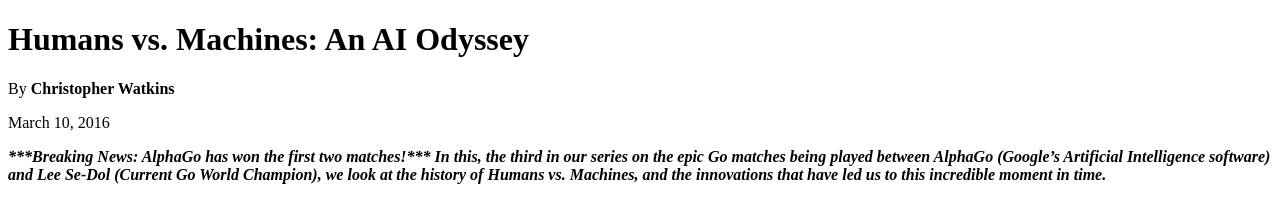
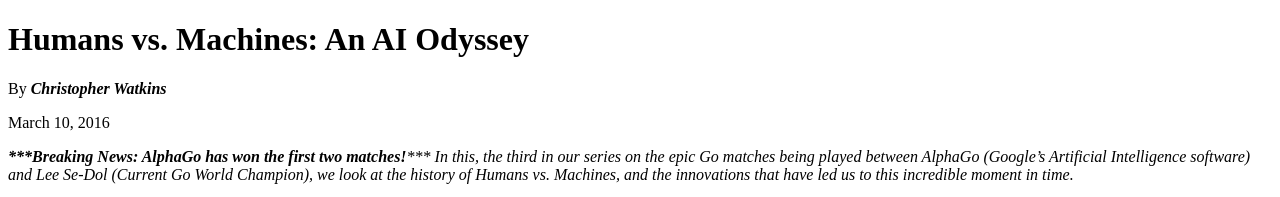
Before and after one commit to AskSaikatSinha/Udacity-Frontend-Nanodegree, a plain HTML site: page index.html in a window 1280 px wide. Shown: the top 197 px of the page. Drawn offline with Linux system fonts and the light colour scheme.

Commit message:
Changes
Changes Made

```diff
--- a/index.html
+++ b/index.html
@@ -9,15 +9,15 @@
   <!-- Format this text to match the mockup exactly! -->
   <h1>Humans vs. Machines: An AI Odyssey</h1>
 
-  <p>By <strong>Christopher Watkins</strong></p>
+  <p>By <strong><i>Christopher Watkins</i></strong></p>
 
   <p>March 10, 2016</p>
 
-  <p><b><em>***Breaking News: AlphaGo has won the first two matches!*** In this, the third in our series on the epic Go matches being played between AlphaGo (Google’s Artificial Intelligence software) and Lee Se-Dol (Current Go World Champion), we look at the history of Humans vs. Machines, and the innovations that have led us to this incredible moment in time.</em></b></p>
+  <p><em><b>***Breaking News: AlphaGo has won the first two matches!</b>*** In this, the third in our series on the epic Go matches being played between AlphaGo (Google’s Artificial Intelligence software) and Lee Se-Dol (Current Go World Champion), we look at the history of Humans vs. Machines, and the innovations that have led us to this incredible moment in time.</em></p>
 
   <img src="http://i2.wp.com/blog.udacity.com/wp-content/uploads/2016/03/56df2490a351d802222160.gif">
 
-  <p>For as long as humans have built things, we’ve wrestled with the implications of what we’ve built. In many cases, these philosophical and ethical wrestlings have made for great drama—think Frankenstein, or 2001: A Space Odyssey. Often, the hypothetical scenarios we envision come remarkably close to true, and the discoveries we’ve made in the fields of Artificial Intelligence and Machine Learning make clear that a “computer with a mind of its own” is <strike>going to take over the world</strike> not such a fantastic thing to imagine any longer.</p>
+  <p>For as long as humans have built things, we’ve wrestled with the implications of what we’ve built. In many cases, these philosophical and ethical wrestlings have made for great drama—think Frankenstein, or 2001: A Space Odyssey. Often, the hypothetical scenarios we envision come remarkably close to true, and the discoveries we’ve made in the fields of Artificial Intelligence and Machine Learning make clear that a “computer with a mind of its own” is <s>going to take over the world</s> not such a fantastic thing to imagine any longer.</p>
 
   <h2>The Triumph Of Deep Blue</h2>
 
```
